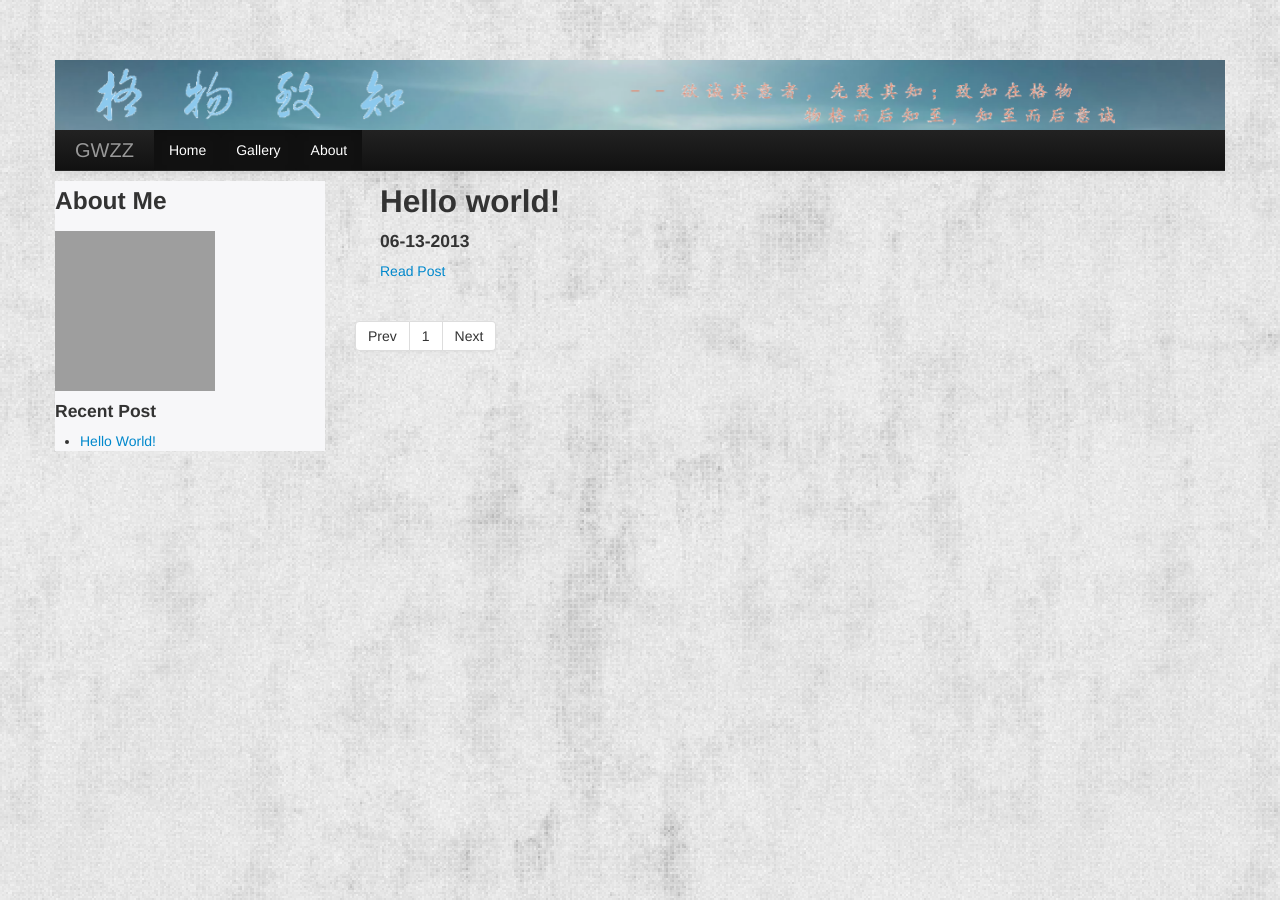
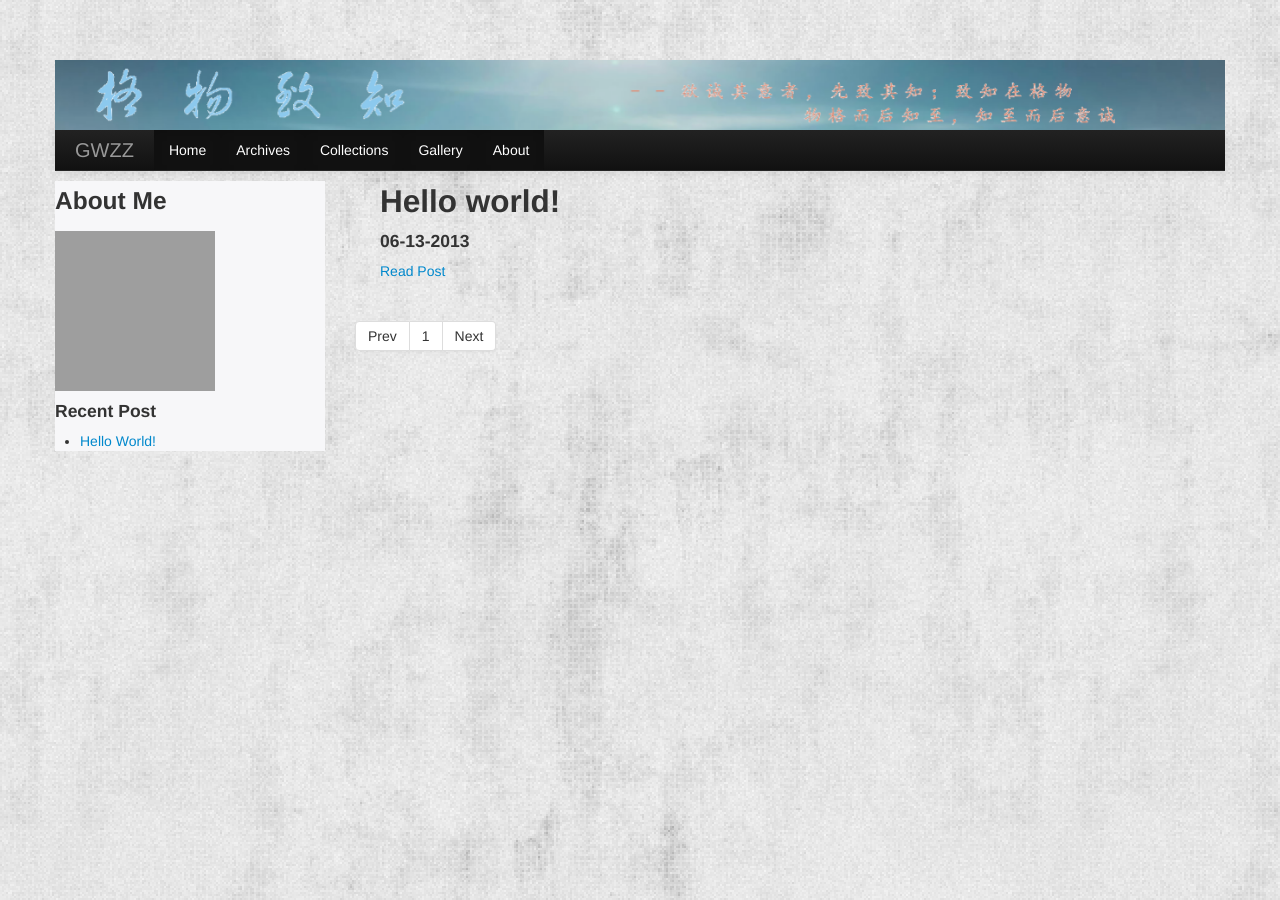
Before and after one commit to gwzz/gwzz.github.io, a Jekyll site: the page built from index.html, in a window 1280 px wide. Built offline with Jekyll 4.4.1, drawn with Linux system fonts in a browser that asks for light colours; Markdown is read by kramdown in place of the engine named in the settings; the list of posts is cut into pages by our own code; grey boxes are pictures that could not be loaded.

Commit message:
add some files

```diff
--- a/_includes/header.html
+++ b/_includes/header.html
@@ -35,6 +35,8 @@ ript>
               <div class="nav-collapse collapse">
                 <ul class="nav">
                   <li class="active"><a href="/">Home</a></li>
+                  <li class="active"><a href="/archives">Archives</a></li>
+                  <li class="active"><a href="/collection">Collections</a></li>
                   <li class="active"><a href="/gallery">Gallery</a></li>
                   <li class="active"><a href="/about">About</a></li>
                 </ul>
```
